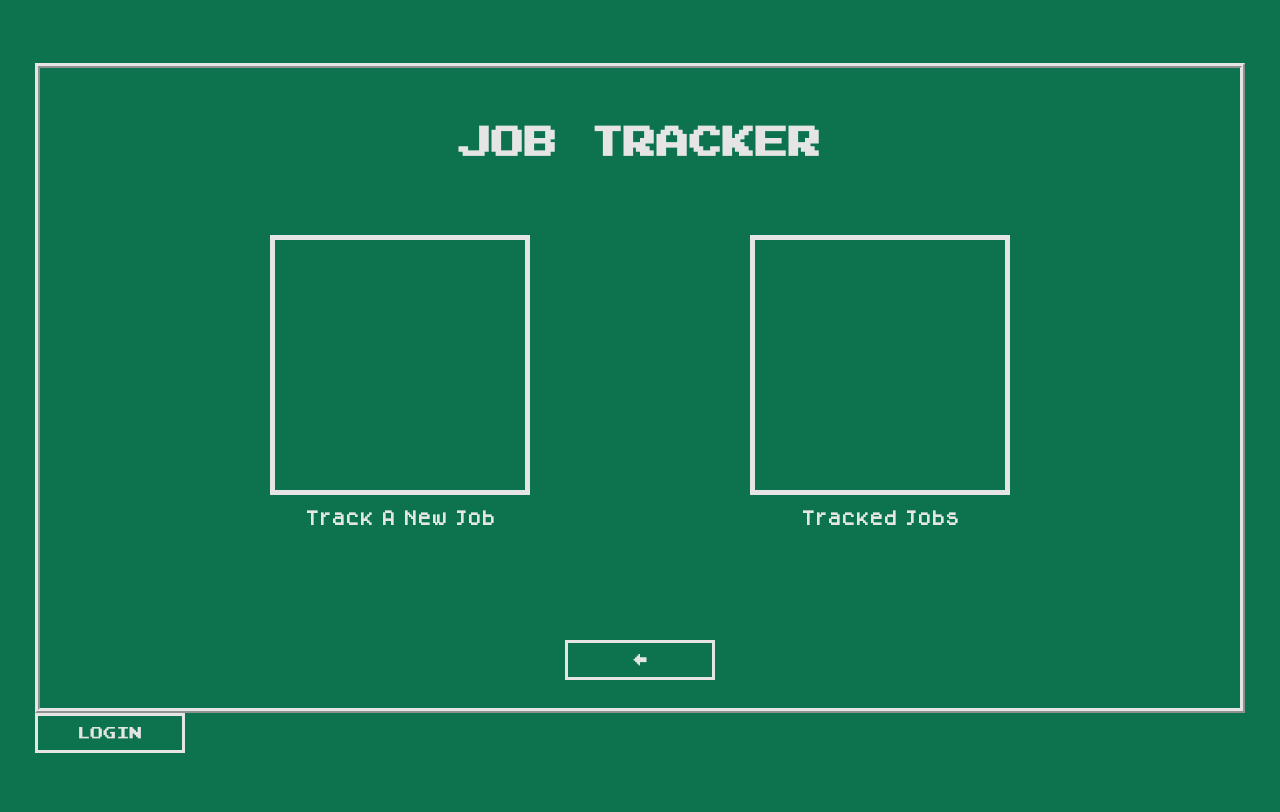
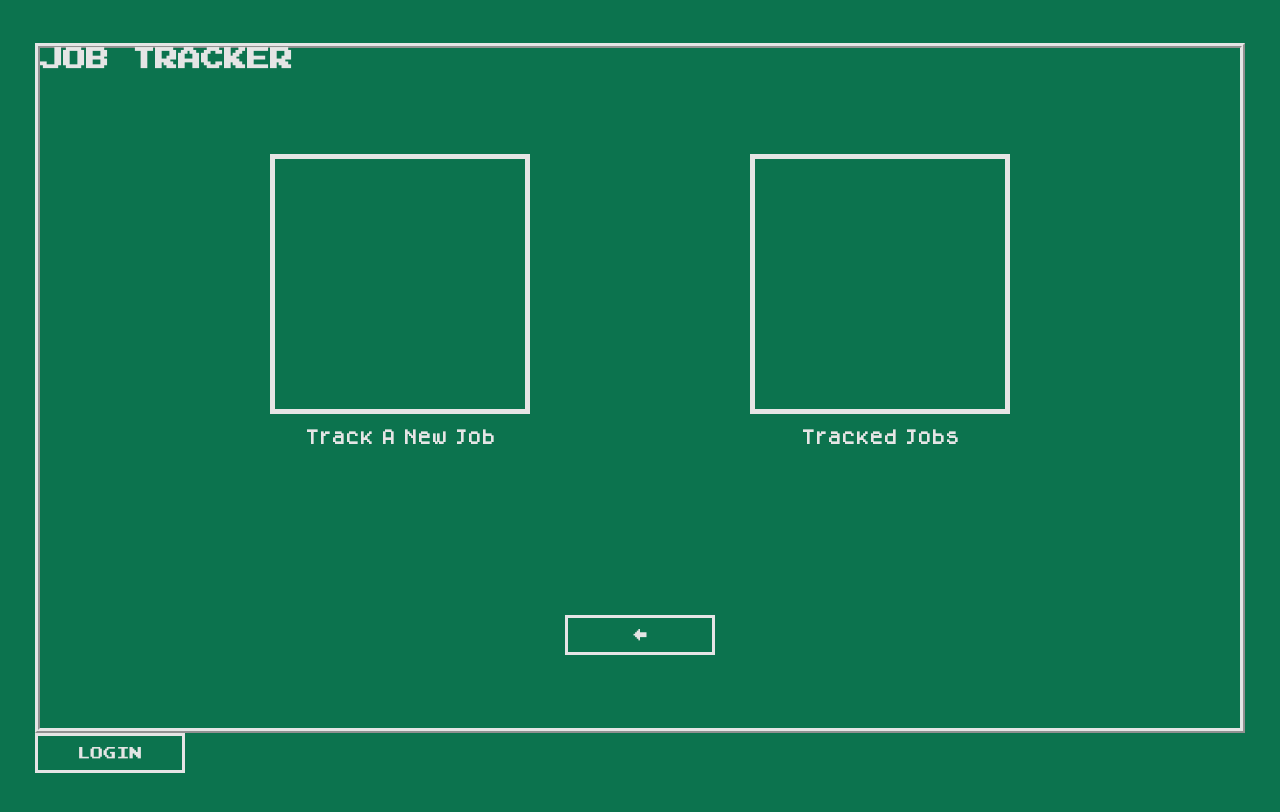
Before and after one commit to grantortino/job-hunter, a React (Create React App) app: page /tracker in a window 1280 px wide. Shown: the top 812 px of the page. Built offline with nearby package versions, Linux system fonts and the light colour scheme.

Commit message:
editing dynamic header

```diff
--- a/src/App.scss
+++ b/src/App.scss
@@ -108,8 +108,8 @@ p {
 .screen-main {
   border: 5px ridge $fontColor;
   min-width: 150vh;
-  max-width: 0vh;
-  min-height: 80vh;
+  // max-width: 0vh;
+  min-height: 85vh;
 }
 
 .start-screen-containter {
--- a/src/components/JobJournalMain.js
+++ b/src/components/JobJournalMain.js
@@ -7,12 +7,8 @@ import {
 const JobTrackerMain = () => {
 
     return (
-        <Screen>
+        <Screen header="JOB JOURNAL">
         <div className="tracker-main-screen-containter">
-
-            <div className="pages-header-huge">
-                <h3 className="huge">JOB JOURNAL</h3>
-            </div>
 
             <div className="tracker-sections-container">
 
--- a/src/components/JobTrackerForm.js
+++ b/src/components/JobTrackerForm.js
@@ -60,7 +60,7 @@ import Modal from './Modal';
     };
 
     return (
-        <Screen>
+        <Screen header="TRACK A NEW JOB">
 
             <div className="job-tracker-form-container">
 
@@ -80,10 +80,6 @@ import Modal from './Modal';
                 modalSmallTextNo="And back to the hunt."
                 />
                 }
-
-                <div className="pages-header-huge">
-                    <h1 className="huge">TRACK A NEW JOB</h1>
-                </div>
 
                 <form className="job-tracker-form" onSubmit={formHandleSubmit} >
 
--- a/src/components/JobTrackerMain.js
+++ b/src/components/JobTrackerMain.js
@@ -7,12 +7,12 @@ import {
 const JobTrackerMain = () => {
 
     return (
-        <Screen>
+        <Screen header="JOB TRACKER">
         <div className="tracker-main-screen-containter">
 
-            <div className="pages-header-huge">
+            {/* <div className="pages-header-huge">
                 <h3 className="huge">JOB TRACKER</h3>
-            </div>
+            </div> */}
 
             <div className="tracker-sections-container">
 
--- a/src/components/JournalToday.js
+++ b/src/components/JournalToday.js
@@ -76,7 +76,7 @@ const JournalToday = () => {
     const visibleEntries = jobstore.entries.filter((entry) => sameDay(entry.time, dateOfToday));
 
     return (
-        <Screen>
+        <Screen header="TODAY">
             <div className="tracker-main-screen-containter">
 
             {removeModalVisibile &&
@@ -101,9 +101,9 @@ const JournalToday = () => {
             checkbox={checkbox}
             />
 
-                <div className="pages-header-huge">
+                {/* <div className="pages-header-huge">
                     <h3 className="medium">TODAY {dateString}</h3>
-                </div>
+                </div> */}
                 {/* <button className={newButtonVisible ? 'shadow-small-entry-element-button small' : 'shadow-small-entry-element-button small invisible'} onClick={entryHandler}>NEW</button> */}
                 <button className={newButtonVisible ? 'buttons small' : 'buttons small invisible'} onClick={entryHandler}>NEW</button>
                 {newEntry && <NewJournalEntry checkbox={checkbox} onCheckBox={onCheckBox} onEntryClose={onEntryClose} setEntryTitle={setEntryTitle} setEntryContent={setEntryContent} onEntrySave={onEntrySave} newEntry={newEntry} setNewEntry={setNewEntry} />}
--- a/src/components/JournalYesterday.js
+++ b/src/components/JournalYesterday.js
@@ -15,11 +15,8 @@ const JournalYesterday = () => {
     // filter entries but how?
 
     return (
-        <Screen>
+        <Screen header="YESTERDAY">
             <div className="tracker-main-screen-containter">
-                <div className="pages-header-huge">
-                        <h3 className="medium">YESTERDAY</h3>
-                </div>
 
                 <div className="yesterday-select-wrapper">
 
--- a/src/components/Screen.js
+++ b/src/components/Screen.js
@@ -1,10 +1,13 @@
 import React from 'react';
 
-const Screen = ({ children }) => {
+const Screen = ({ children, header }) => {
 
     return (
         <>
         <div className="screen-main">
+            <div className="screen-header">
+                    <h3 className="medium">{header}</h3>
+            </div>
             {children}
         </div>
         <div className="screen-buttons">
--- a/src/components/TrackedJobs.js
+++ b/src/components/TrackedJobs.js
@@ -40,7 +40,7 @@ const TrackedJobs = () => {
 
     return (
 
-        <Screen>
+        <Screen header="TRACKED JOBS">
             <div className="tracked-jobs-container">
 
                 {isVisible && <Modal
@@ -51,10 +51,6 @@ const TrackedJobs = () => {
                 modalMainObject={jobCompanyName === undefined ? '-Company Name Missing-?' : `"${jobCompanyName.toUpperCase()}?"`}
                 />
                 }
-
-                <div className="pages-header-huge">
-                    <h1 className="huge">TRACKED JOBS</h1>
-                </div>
 
                 <div>
                     <input type="text" className="font-small jobs-search" placeholder="search here..." onChange={searchJobs} value={searchInput}/>
```
